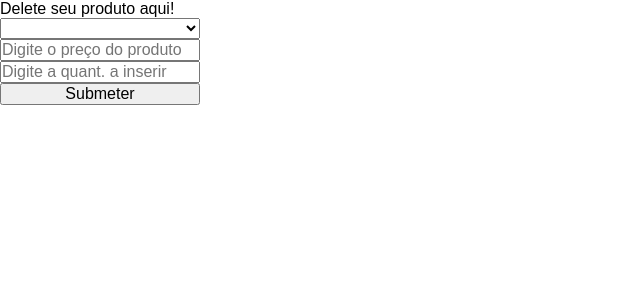
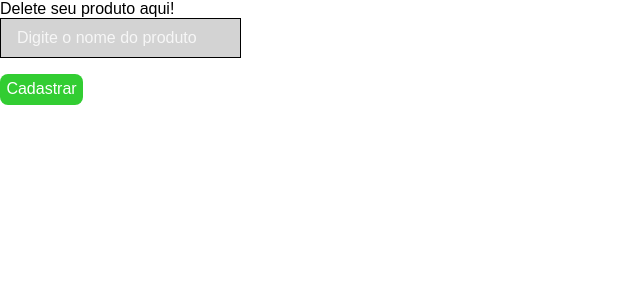
Before and after one commit to netrometro/UPE-2022.2-Equipe01, a Next.js app in the folder frontend/: page /productManager/deleteProduct in a window 1280 px wide. Shown: the top 300 px of the page, without its empty margins (0-640 px from the left). Built offline with nearby package versions, Linux system fonts and the light colour scheme.

Commit message:
Copiei o código de cadastro e adaptei para  DELETE

```diff
--- a/frontend/src/pages/productManager/deleteProduct/index.tsx
+++ b/frontend/src/pages/productManager/deleteProduct/index.tsx
@@ -1,7 +1,53 @@
+import { useState, FormEvent, useContext } from 'react'
+
 import Head from 'next/head'
 import React from 'react'
+import { api } from '../../../services/apiClient'
 
-function deleteProduct() {
+
+import { toast } from 'react-toastify'
+import { ProductContext } from '../../../contexts/Teste'
+import { Button } from '../../../components/ui/Button'
+import { Input } from '../../../components/ui/Input'
+
+export default function AddProduct() {
+  const { addProduct } = useContext(ProductContext)
+
+  const [name, setName] = useState('')
+  const [price, setPrice] = useState('')
+  const [quantity, setquantity] = useState('')
+
+  const [loading, setLoading] = useState(false)
+
+  async function handleProductUp(event: FormEvent) {
+     event.preventDefault()
+
+     if(name === ''){
+      toast.warning('Preencha todos os campos')
+      return
+     }
+
+     setLoading(true)
+
+     let data = {
+      name
+     }
+
+    //  await addProduct(data)
+     try{
+
+        var response = await api.delete('/api/deleteproduct', {data})
+        console.log(response);
+
+      } catch(err) {
+        console.log({err})
+     }
+
+
+     setLoading(false)
+
+  }
+
   return (
     <>
     <Head>
@@ -10,14 +56,46 @@ function deleteProduct() {
     <div>
         Delete seu produto aqui!
         <div style={{ display: 'flex', flexDirection: 'column', width: 200}}>
-            <select name="nome do produto" id="asdasd"></select>
-            <input placeholder='Digite o preço do produto' type="text" />
-            <input placeholder='Digite a quant. a inserir' type="text" />
-            <button> Submeter </button>
+            <form onSubmit={handleProductUp}>
+            <Input
+              placeholder='Digite o nome do produto'
+              type="text"
+              value={name}
+              onChange={ (e) => setName(e.target.value) }
+            />
+            <Button
+                type="submit"
+                loading={false}
+                >
+                Cadastrar
+            </Button>
+            </form>
         </div>
     </div>
     </>
   )
 }
 
-export default deleteProduct
+// import Head from 'next/head'
+// import React from 'react'
+
+// function deleteProduct() {
+//   return (
+//     <>
+//     <Head>
+//         <title> Gerenciador de Produtos</title>
+//     </Head>
+//     <div>
+//         Delete seu produto aqui!
+//         <div style={{ display: 'flex', flexDirection: 'column', width: 200}}>
+//             <select name="nome do produto" id="asdasd"></select>
+//             <input placeholder='Digite o preço do produto' type="text" />
+//             <input placeholder='Digite a quant. a inserir' type="text" />
+//             <button> Submeter </button>
+//         </div>
+//     </div>
+//     </>
+//   )
+// }
+
+// export default deleteProduct
```
